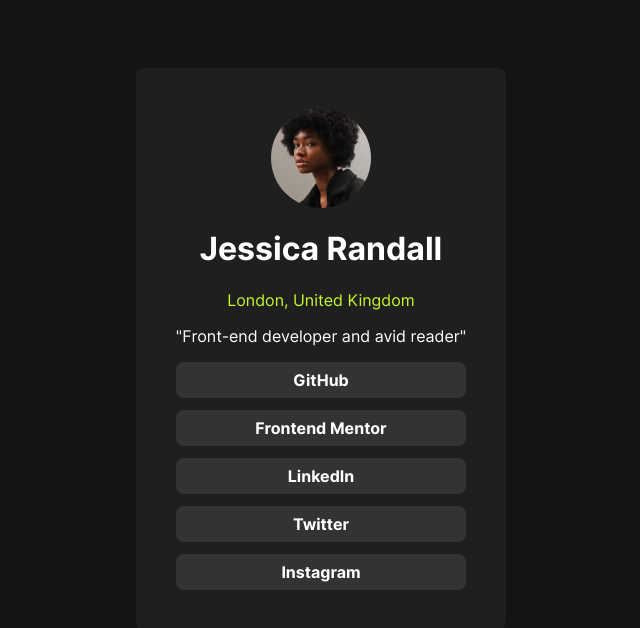
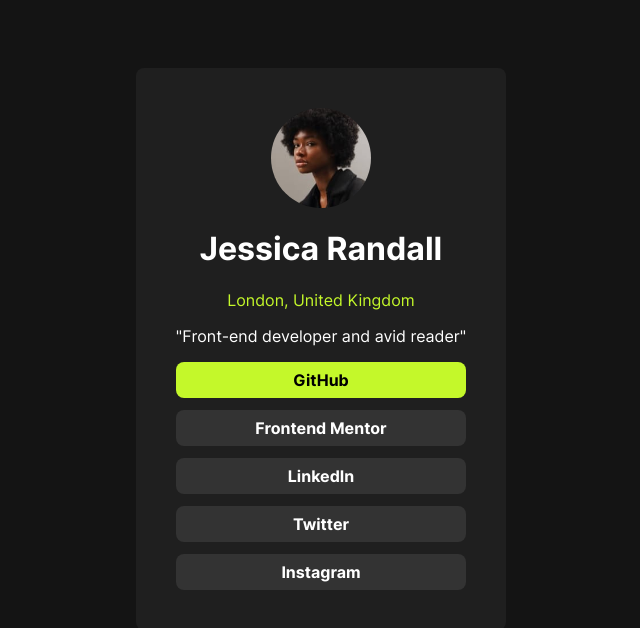
Before and after one commit to MaxAnderberg/social-links-profile, a Vue app: page / in a window 1280 px wide. In both pictures the pointer is over the link "GitHub". Shown: the top 628 px of the page, without its empty margins (319-959 px from the left). Built offline with nearby package versions, Linux system fonts and the light colour scheme.

Commit message:
added hover effect

```diff
--- a/src/components/SocialLink.vue
+++ b/src/components/SocialLink.vue
@@ -29,4 +29,8 @@
     border-radius: 8px;
     text-decoration: none;
 }
+.social-link:hover {
+    background-color: var(--color-green);
+    color: black;
+}
 </style>
```
